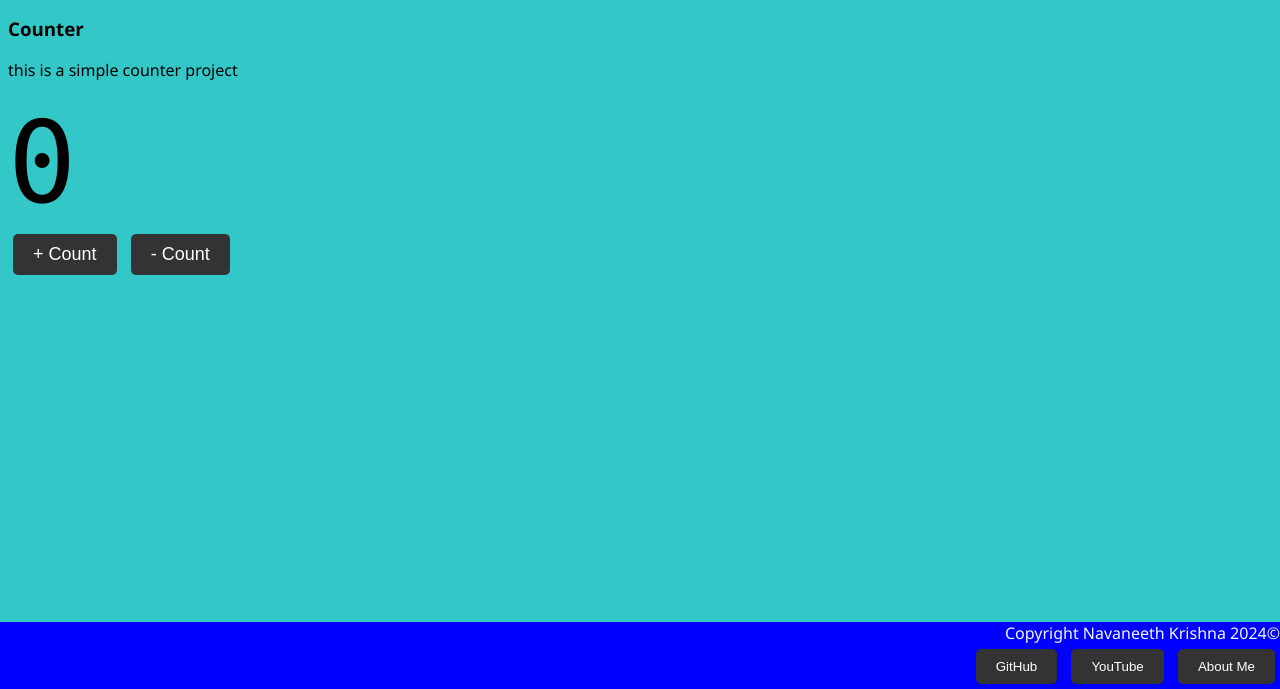
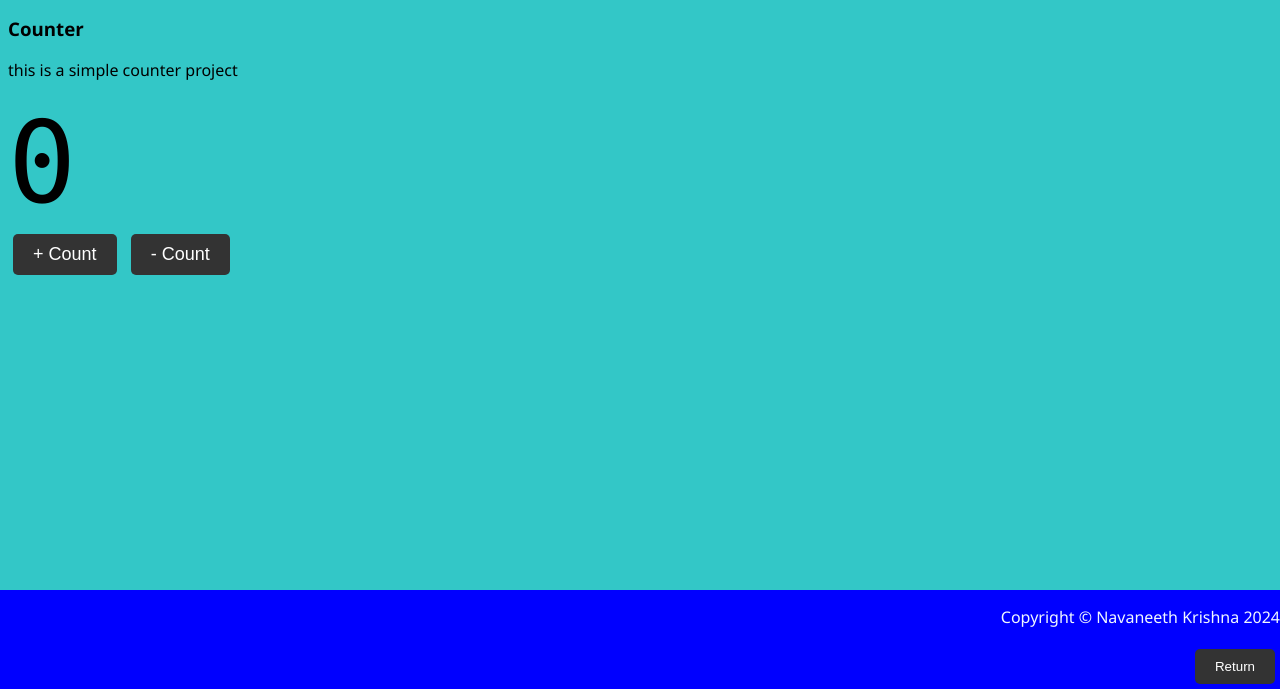
Before and after one commit to NavaneethKrishna551/NavaneethWebsite.github.io, a plain HTML site: page projects.html in a window 1280 px wide. Shown: the part 111-800 px from the top of the page. Drawn offline with Linux system fonts and the light colour scheme.

Commit message:
More changes + servers started

```diff
--- a/projects.html
+++ b/projects.html
@@ -34,10 +34,8 @@
     </div>
     <script src="projects/counter.js"></script>
     <footer id="footer">
-        <section id="copyright">Copyright Navaneeth Krishna 2024© <br></section>
-        <button onclick="location.href='https://github.com/NavaneethKrishna551/'" id="github">GitHub</button>
-        <button onclick="location.href='https://www.youtube.com/@MenaceToSociety1245'" id="youtube">YouTube</button>
-        <button onclick="location.href='about_me.html'" id="aboutme">About Me</button>
+        <p>Copyright © Navaneeth Krishna 2024</p>
+        <button onclick="location.href='./'" id="go_back">Return</button>
     </footer>
 
 
```
